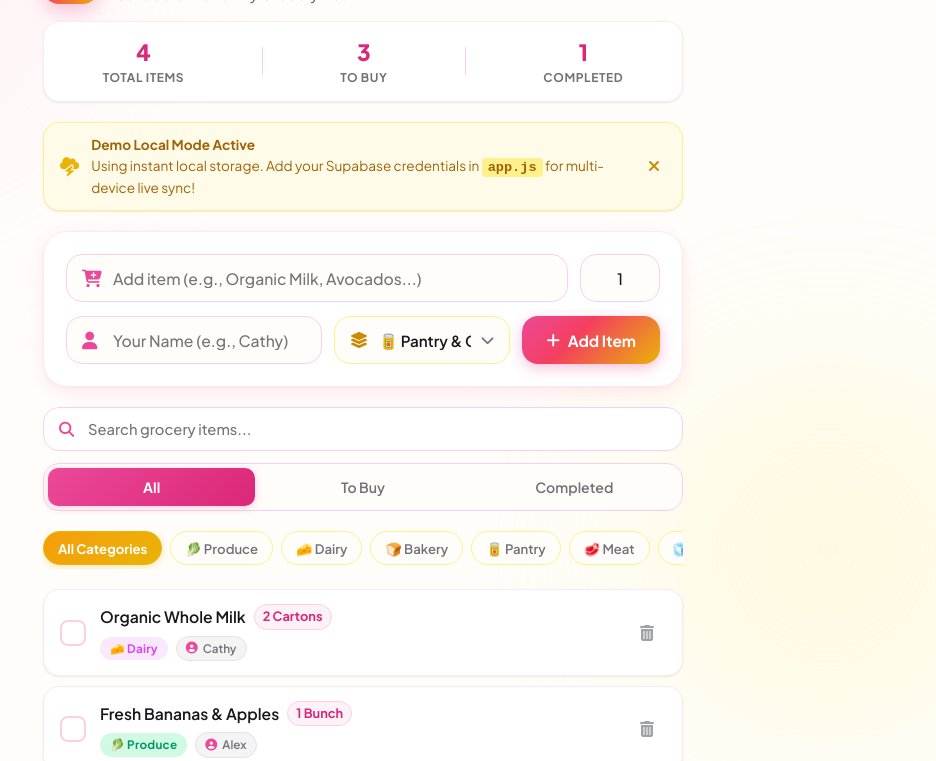
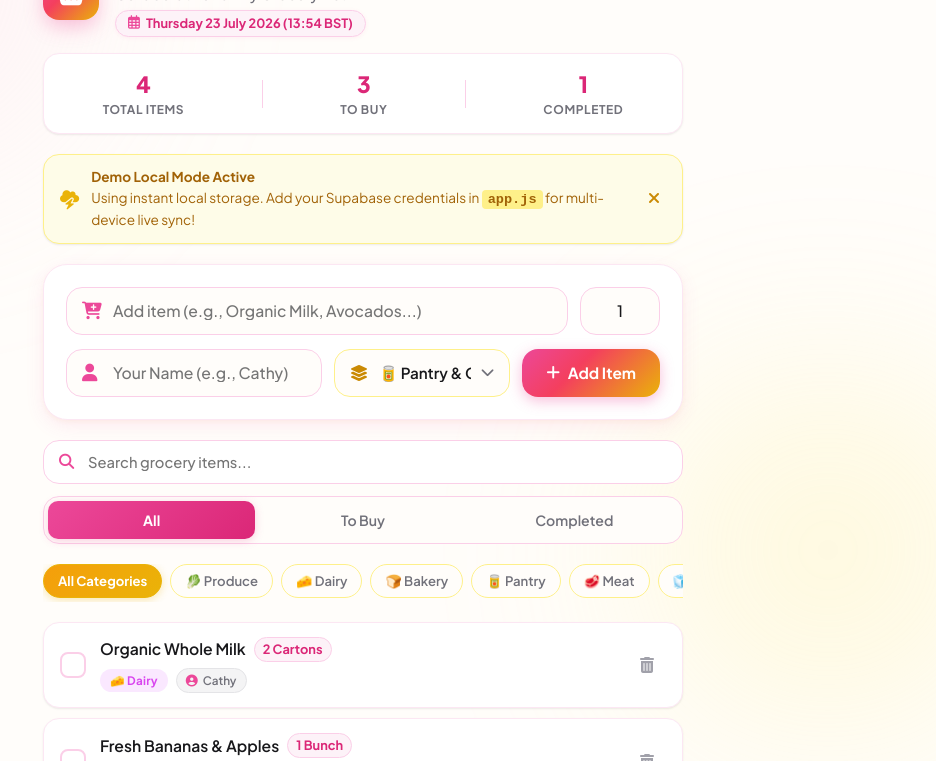
Before and after one commit to catherinemarywise-source/wise-fam-food-list, a plain HTML site: page index.html in a window 1280 px wide. Shown: the part 125-886 px from the top of the page, without its empty margins (277-1213 px from the left). Drawn offline with nearby package versions, Linux system fonts and the light colour scheme.

Commit message:
Update page title and header badge with live UK BST date and time

```diff
--- a/app.js
+++ b/app.js
@@ -69,8 +69,43 @@ document.addEventListener('DOMContentLoaded', () => {
   initSupabase();
   setupEventListeners();
   restoreSavedUserName();
+  updateUKDateDisplay();
+  setInterval(updateUKDateDisplay, 30000); // Refresh time every 30s
   loadItems();
 });
+
+function updateUKDateDisplay() {
+  try {
+    const now = new Date();
+    const dateOptions = {
+      weekday: 'long',
+      day: 'numeric',
+      month: 'long',
+      year: 'numeric',
+      timeZone: 'Europe/London'
+    };
+    const timeOptions = {
+      hour: '2-digit',
+      minute: '2-digit',
+      timeZoneName: 'short',
+      timeZone: 'Europe/London'
+    };
+
+    const formattedDate = now.toLocaleDateString('en-GB', dateOptions);
+    const formattedTime = now.toLocaleTimeString('en-GB', timeOptions);
+
+    // Update document title dynamically
+    document.title = `FreshBasket — ${formattedDate}`;
+
+    // Update header badge
+    const ukDateSpan = document.getElementById('ukDateSpan');
+    if (ukDateSpan) {
+      ukDateSpan.textContent = `${formattedDate} (${formattedTime})`;
+    }
+  } catch (err) {
+    console.error('Error updating UK date display:', err);
+  }
+}
 
 function restoreSavedUserName() {
   if (addedByInput) {
--- a/index.html
+++ b/index.html
@@ -3,7 +3,7 @@
 <head>
   <meta charset="UTF-8">
   <meta name="viewport" content="width=device-width, initial-scale=1.0, maximum-scale=1.0, user-scalable=no, viewport-fit=cover">
-  <title>FreshBasket — Family Grocery List</title>
+  <title>FreshBasket — Thursday, 23 July 2026 (BST)</title>
   <meta name="description" content="A modern, collaborative family grocery list web app powered by real-time sync.">
 
   <!-- iOS Mobile Web App Meta Tags -->
@@ -48,6 +48,9 @@
           <div>
             <h1 class="app-title">FreshBasket</h1>
             <p class="app-subtitle">Collaborative Family Grocery List</p>
+            <div class="header-date-badge" id="headerDateText">
+              <i class="fa-regular fa-calendar-days"></i> <span id="ukDateSpan">Thursday, 23 July 2026 (BST)</span>
+            </div>
           </div>
         </div>
       </div>
--- a/style.css
+++ b/style.css
@@ -214,6 +214,26 @@ body {
   font-size: 0.92rem;
   color: var(--text-muted);
   font-weight: 500;
+}
+
+.header-date-badge {
+  display: inline-flex;
+  align-items: center;
+  gap: 6px;
+  margin-top: 5px;
+  font-size: 0.8rem;
+  font-weight: 700;
+  color: #db2777;
+  background-color: #fdf2f8;
+  border: 1px solid #fbcfe8;
+  padding: 3px 12px;
+  border-radius: var(--radius-full);
+  box-shadow: 0 1px 4px rgba(236, 72, 153, 0.08);
+}
+
+.header-date-badge i {
+  color: #ec4899;
+  font-size: 0.85rem;
 }
 
 /* Stats Counter Grid */
```
